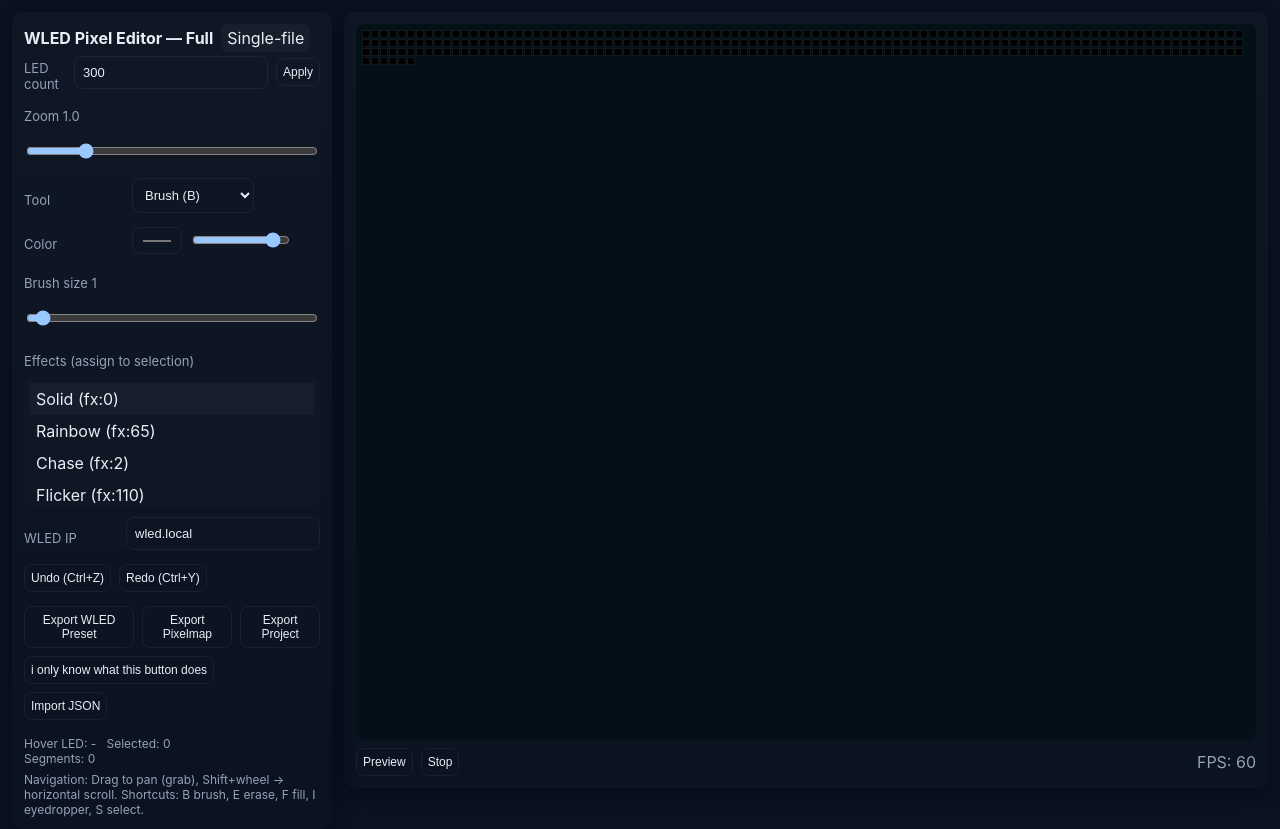
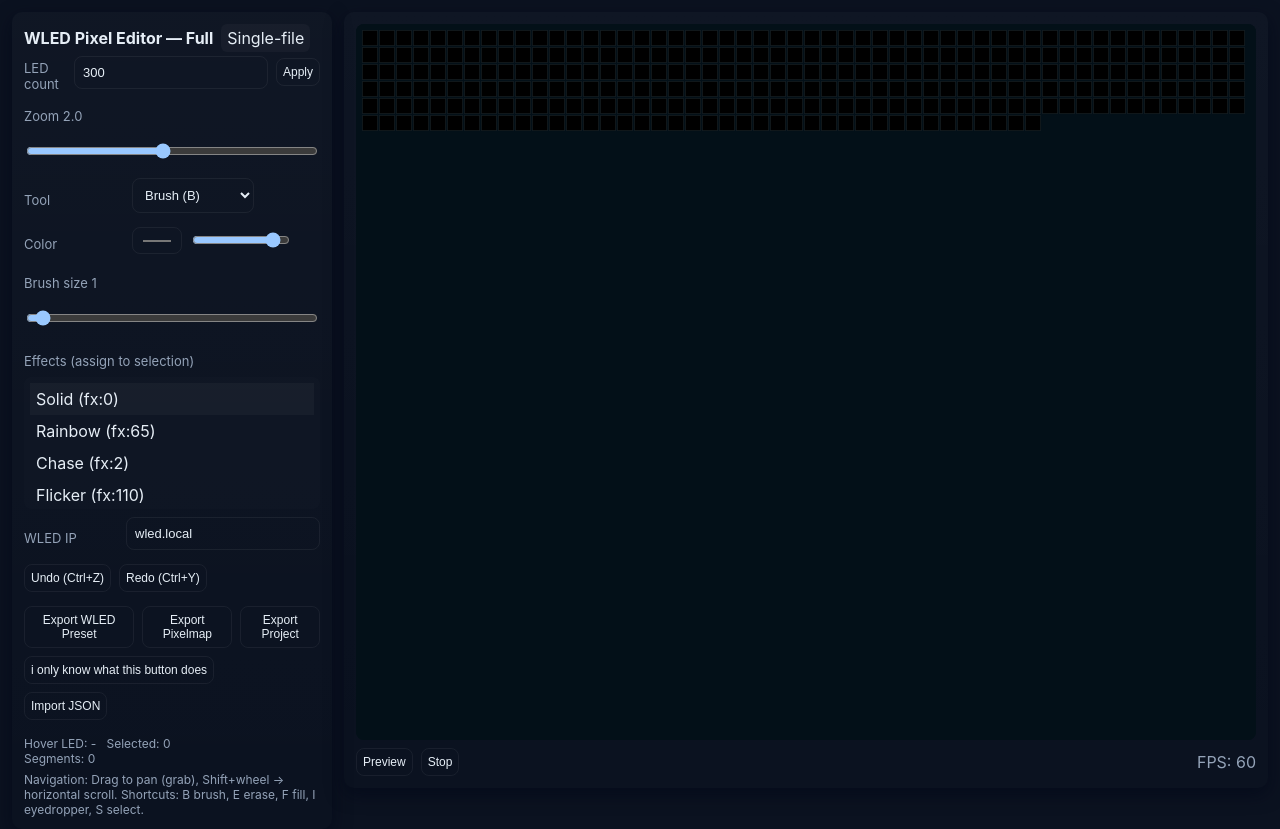
Before and after one commit to RedClaws1800/WLEDPresetEditor, a plain HTML site: page index.html in a window 1280 px wide. Drawn offline with Linux system fonts and the light colour scheme.

Commit message:
Update index.html

```diff
--- a/index.html
+++ b/index.html
@@ -41,8 +41,8 @@
           <button id="applyCount" class="small">Apply</button>
         </div>
 
-        <label>Zoom <span id="zoomVal">1.0</span></label>
-        <input id="zoom" type="range" min="0.4" max="4" step="0.1" value="1" />
+        <label>Zoom <span id="zoomVal">2.0</span></label>
+        <input id="zoom" type="range" min="0.0" max="4.3" step="0.1" value="2" />
 
         <div class="row">
           <label style="width:100px">Tool</label>
@@ -138,7 +138,7 @@
 const gridContainer = document.getElementById('gridContainer');
 
 let cols, rows; // layout (we'll do single row and wrap as needed)
-let zoom = 1.0;
+let zoom = 2.0;
 let brushSize = 1;
 let tool = 'brush';
 let isMouseDown = false;
```
